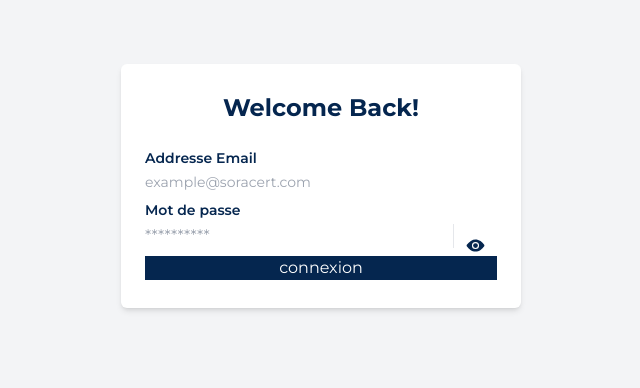
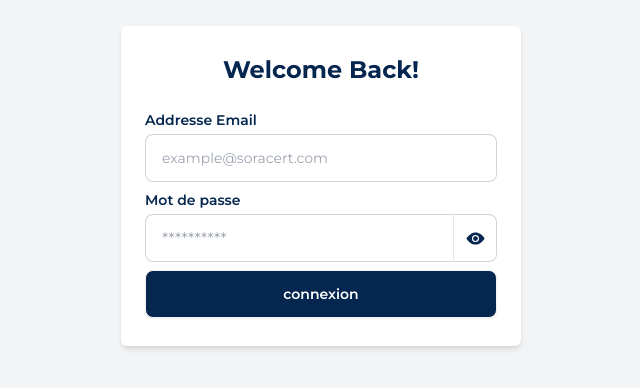
Before and after one commit to DidasMba/admin_perso, a Next.js app: page / in a window 1280 px wide. Shown: the part 214-602 px from the top of the page, without its empty margins (319-959 px from the left). Built offline with nearby package versions, Linux system fonts and the light colour scheme; no server answers.

Commit message:
oke design

```diff
--- a/tailwind.config.ts
+++ b/tailwind.config.ts
@@ -23,6 +23,6 @@ const config: Config = {
             },
         },
     },
-    plugins: [],
+    plugins: [require("daisyui")],
 };
 export default config;
```
